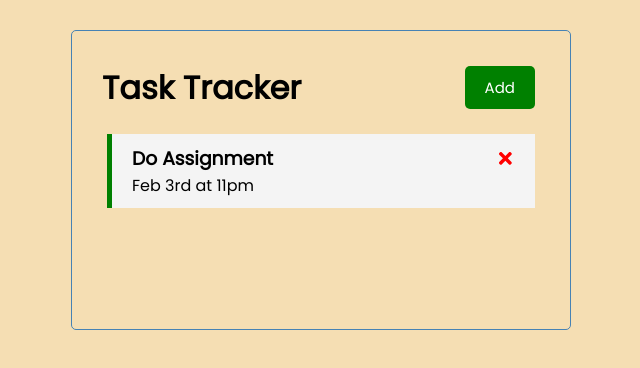
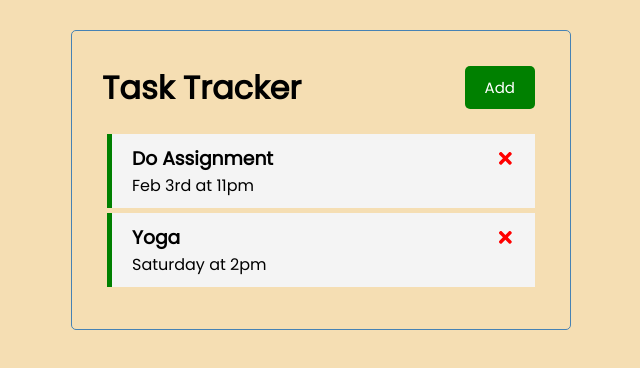
Before and after one commit to mushfiqur-anik/task-tracker, a React (Create React App) app: page / in a window 1280 px wide. Shown: the top 368 px of the page, without its empty margins (319-959 px from the left). Built offline with nearby package versions, Linux system fonts and the light colour scheme; data requests are answered from the project's data file.

Commit message:
Added toggle

```diff
--- a/db.json
+++ b/db.json
@@ -5,6 +5,12 @@
       "text": "Do Assignment",
       "day": "Feb 3rd at 11pm",
       "reminder": true
+    },
+    {
+      "text": "Yoga",
+      "day": "Saturday at 2pm",
+      "reminder": true,
+      "id": 3
     }
   ]
 }
--- a/src/App.js
+++ b/src/App.js
@@ -4,11 +4,9 @@ import Tasks  from     "./components/Tasks"
 import AddTask from    "./components/AddTask"
 
 function App() {
-  // Show Add task area
-  const [showAddTask, setShowAddTask] = useState(false)
+  const [showAddTask, setShowAddTask] = useState(false)   // Show Add task area
 
-  // Using state to set tasks
-  const [tasks, setTasks] = useState([])
+  const [tasks, setTasks] = useState([])   // Using state to set tasks
 
   useEffect(() => {
     const getTasks = async() => {
@@ -22,6 +20,15 @@ function App() {
   // Fetch all the tasks from server
   const fetchTasks = async () => {
     const res = await fetch("http://localhost:5000/tasks")
+    const data = await res.json()
+
+    console.log(data)
+    return data
+  }
+
+  // Fetch task with the specific id
+  const fetchTask = async (id) => {
+    const res = await fetch(`http://localhost:5000/tasks${id}`)
     const data = await res.json()
 
     console.log(data)
@@ -50,7 +57,10 @@ function App() {
   }
 
   // Toggle the reminder
-  const toggleReminder = (id) => {
+  const toggleReminder = async (id) => {
+    const taskToToggle = await fetchTask(id)
+    const updatedTask = {...taskToToggle, reminder: !taskToToggle.reminder}
+
     setTasks(
       tasks.map((task) => task.id === id?
        {...task, reminder: !task.reminder} : task
```
Also changed, not shown: 1 other file (tests, documents, lock files or other folders).
